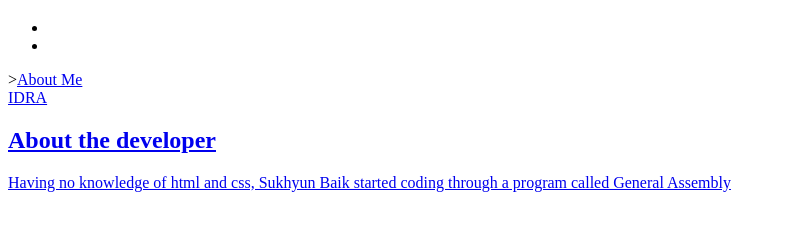
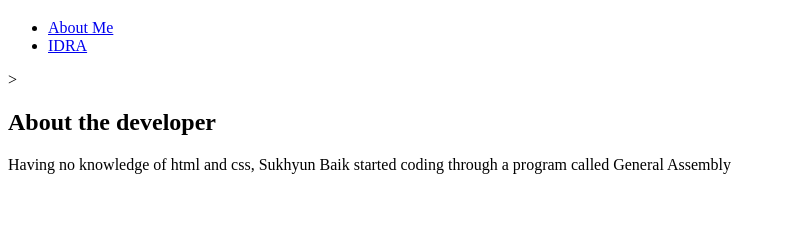
Before and after one commit to neonagx/cheatsheets, a plain HTML site: page index.html in a window 1280 px wide. Shown: the part 61-292 px from the top of the page, without its empty margins (0-785 px from the left). Drawn offline with Linux system fonts and the light colour scheme.

Commit message:
edited index.html

```diff
--- a/index.html
+++ b/index.html
@@ -5,10 +5,9 @@
     <title>My Portfolio</title>
     <h1>Sukhyun Baik's Portfolio</h1>
     <ul>
-      <li></li>
-      <li></li>
-    </ul>><a href="#">About Me</a>
-    <section><a href="#">IDRA
+      <li><a href="#">About Me</a></li>
+      <li><a href="#">IDRA</a></li>
+    </ul>>
   </head>
   <body>
     <h2>About the developer</h2>
```
